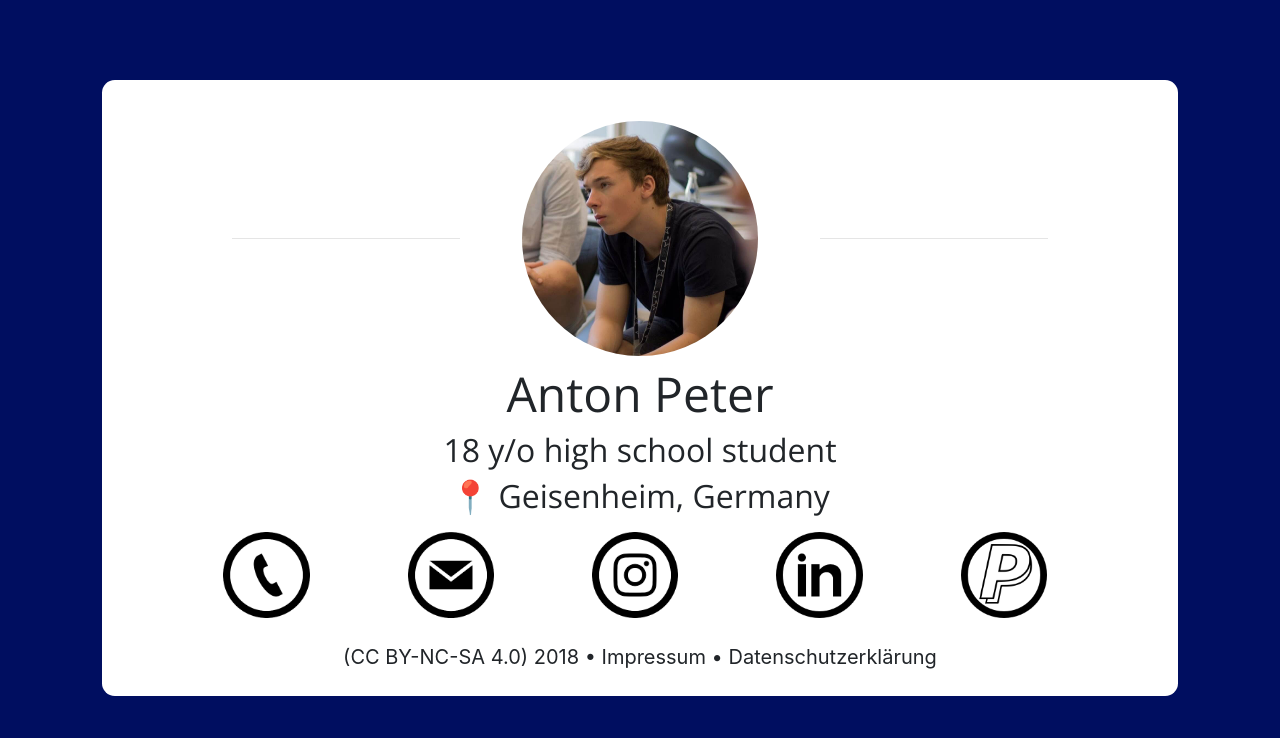
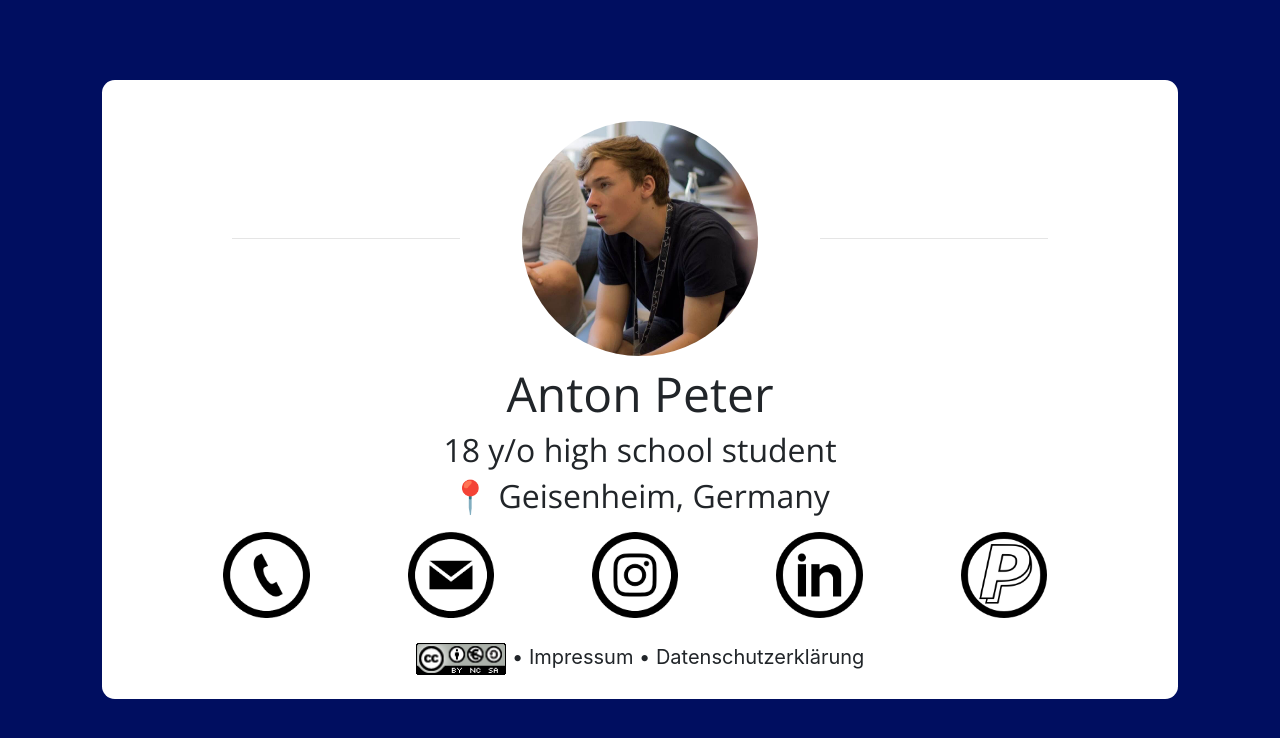
Before and after one commit to anton-peter/anton-peter.github.io, a plain HTML site: page index.html in a window 1280 px wide. Drawn offline with nearby package versions, Linux system fonts and the light colour scheme.

Commit message:
exchanged license text with image

```diff
--- a/index.html
+++ b/index.html
@@ -62,7 +62,7 @@
         </div>
       </div>
       <footer>
-          <p>(CC BY-NC-SA 4.0) 2018 •
+          <p><a href="https://creativecommons.org/licenses/by-nc-sa/4.0/"><img class="license" src="images/license.png" alt="License of the website" title="This website is licensed under CC BY-NC-SA 4.0."></a> •
           <a href="http://www.anton-peter.de/impressum">Impressum</a> •
           <a href="http://www.anton-peter.de/datenschutzerklaerung">Datenschutzerkl&auml;rung</a></p>
       </footer>
--- a/style.css
+++ b/style.css
@@ -76,6 +76,10 @@ footer{
     margin: auto;
 }
 
+.license{
+	height: 4vh;
+}
+
 /* Tooltip text */
 .tooltip .tooltiptext {
     visibility: hidden;
```
Also changed, not shown: datenschutzerklaerung.html (+2 -2 lines), impressum.html (+1 -1 lines), images/license.png (added).
